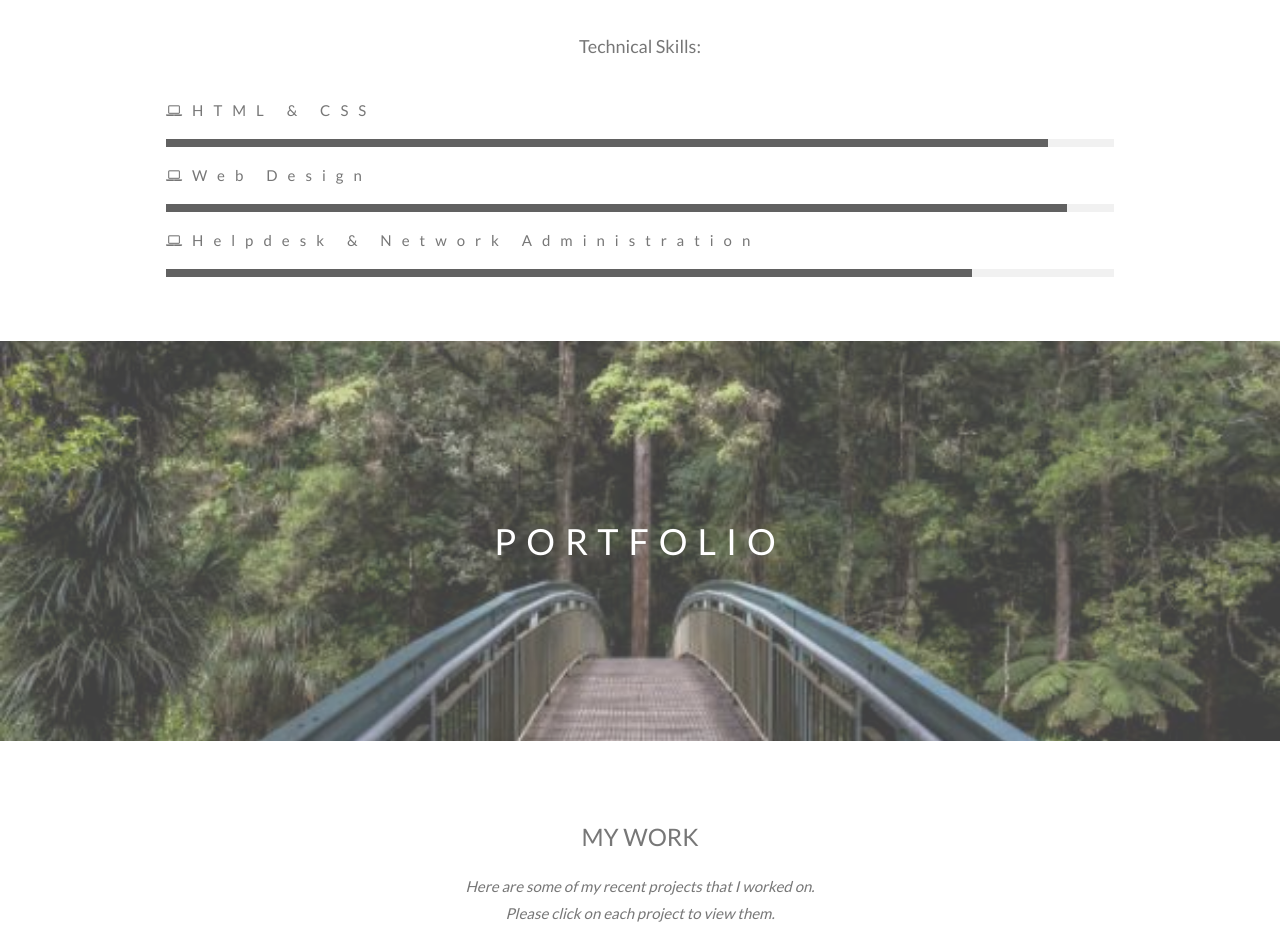
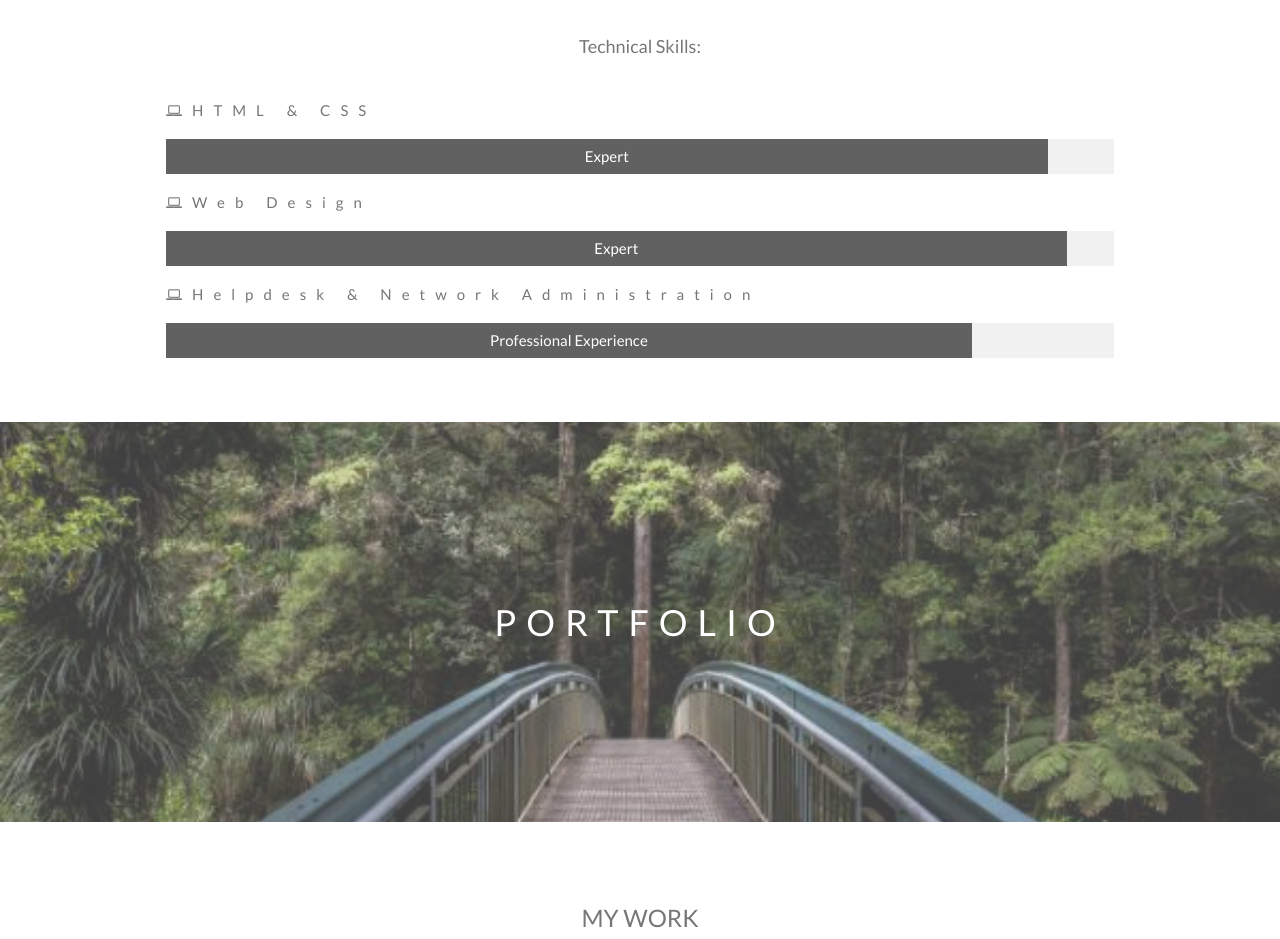
Before and after one commit to nadavatiramesh/Priya9494.github.io, a plain HTML site: page index.html in a window 1280 px wide. Shown: the part 1380-2319 px from the top of the page. Drawn offline with nearby package versions, Linux system fonts and the light colour scheme; some packages are replaced by stand-ins of ours.

Commit message:
Update index.html
Added Expert, Professional experience tags in index file.

```diff
--- a/index.html
+++ b/index.html
@@ -122,15 +122,15 @@ body, html {
   <p class="w3-large w3-center w3-padding-16">Technical Skills:</p>
   <p class="w3-wide"><i class="fa fa-laptop"></i>HTML & CSS</p>
   <div class="w3-light-grey">
-    <div class="w3-container w3-padding-small w3-dark-grey w3-center" style="width:93%"></div>
+    <div class="w3-container w3-padding-small w3-dark-grey w3-center" style="width:93%">Expert</div>
   </div>
   <p class="w3-wide"><i class="fa fa-laptop"></i>Web Design</p>
   <div class="w3-light-grey">
-    <div class="w3-container w3-padding-small w3-dark-grey w3-center" style="width:95%"></div>
+    <div class="w3-container w3-padding-small w3-dark-grey w3-center" style="width:95%">Expert</div>
   </div>
   <p class="w3-wide"><i class="fa fa-laptop"></i>Helpdesk & Network Administration</p>
   <div class="w3-light-grey">
-    <div class="w3-container w3-padding-small w3-dark-grey w3-center" style="width:85%"></div>
+    <div class="w3-container w3-padding-small w3-dark-grey w3-center" style="width:85%">Professional Experience</div>
   </div>
 </div>
 <!--
```
